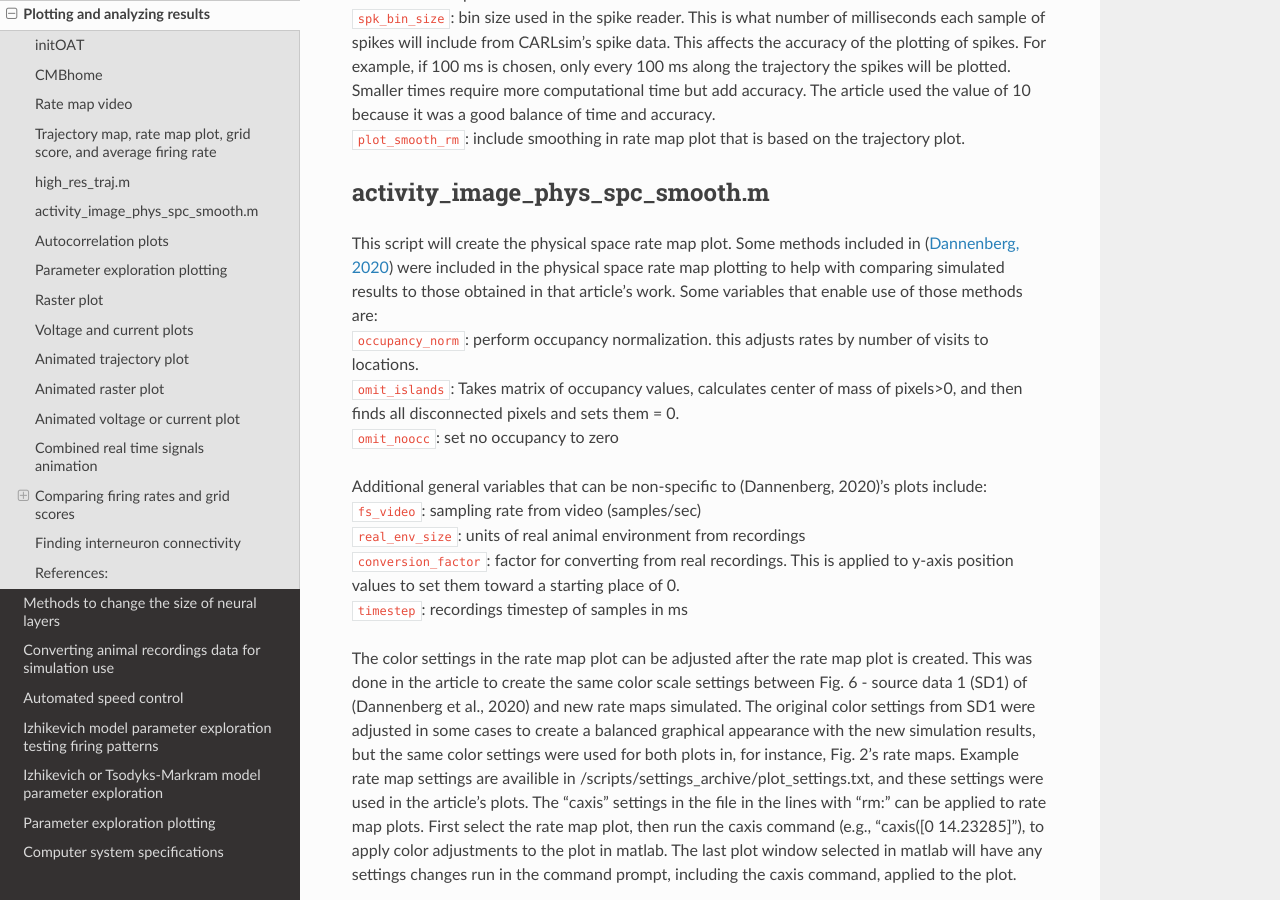
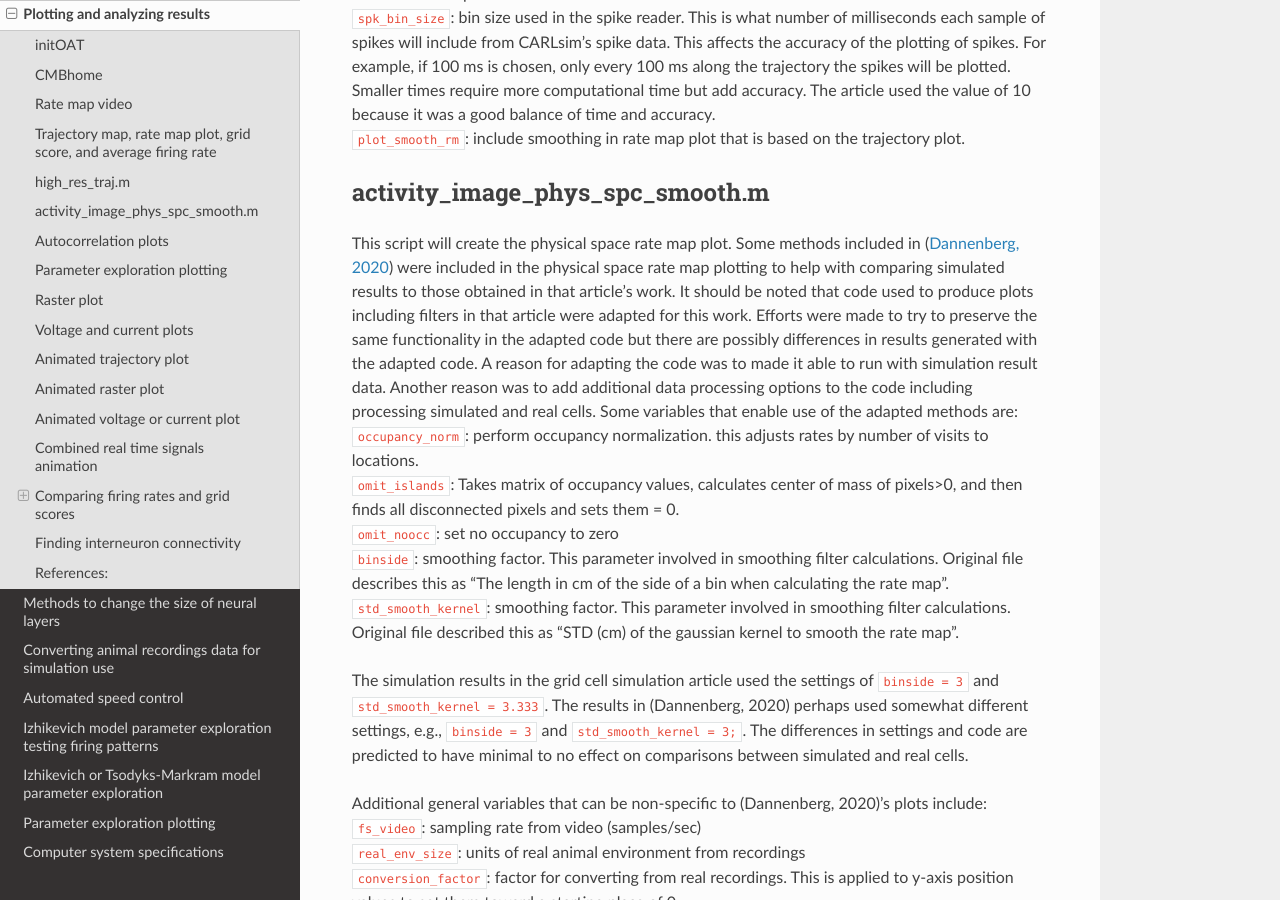
Before and after one commit to Hippocampome-Org/hco_dev_docs, a Sphinx documentation site: the page built from docs/spatial_nav/plotting_results.md, in a window 1280 px wide and 900 px high, scrolled down 1801 px. Built offline with Sphinx 7.4.7 and the Read the Docs theme 2.0.0, drawn with Linux system fonts in a browser that asks for light colours.

Commit message:
updated spatial nav docs

```diff
--- a/docs/spatial_nav/plotting_results.md
+++ b/docs/spatial_nav/plotting_results.md
@@ -50,11 +50,15 @@ This script will create the trajectory plot. This script will need to have the v
 
 ## activity_image_phys_spc_smooth.m
 
-This script will create the physical space rate map plot. Some methods included in ([Dannenberg, 2020](https://elifesciences.org/articles/62500)) were included in the physical space rate map plotting to help with comparing simulated results to those obtained in that article's work. Some variables that enable use of those methods are:
+This script will create the physical space rate map plot. Some methods included in ([Dannenberg, 2020](https://elifesciences.org/articles/62500)) were included in the physical space rate map plotting to help with comparing simulated results to those obtained in that article's work. It should be noted that code used to produce plots including filters in that article were adapted for this work. Efforts were made to try to preserve the same functionality in the adapted code but there are possibly differences in results generated with the adapted code. A reason for adapting the code was to made it able to run with simulation result data. Another reason was to add additional data processing options to the code including processing simulated and real cells. Some variables that enable use of the adapted methods are:
 <br>`occupancy_norm`: perform occupancy normalization. this adjusts rates by number of visits to locations.
 <br>`omit_islands`: Takes matrix of occupancy values, calculates center of mass of pixels>0,
 and then finds all disconnected pixels and sets them = 0.
 <br>`omit_noocc`: set no occupancy to zero
+<br>`binside`: smoothing factor. This parameter involved in smoothing filter calculations. Original file describes this as "The length in cm of the side of a bin when calculating the rate map".
+<br>`std_smooth_kernel`: smoothing factor. This parameter involved in smoothing filter calculations. Original file described this as "STD (cm) of the gaussian kernel to smooth the rate map".
+
+The simulation results in the grid cell simulation article used the settings of `binside = 3` and `std_smooth_kernel = 3.333`. The results in (Dannenberg, 2020) perhaps used somewhat different settings, e.g., `binside = 3` and `std_smooth_kernel = 3;`. The differences in settings and code are predicted to have minimal to no effect on comparisons between simulated and real cells.
 
 Additional general variables that can be non-specific to (Dannenberg, 2020)'s plots include:
 <br>`fs_video`: sampling rate from video (samples/sec)
```
